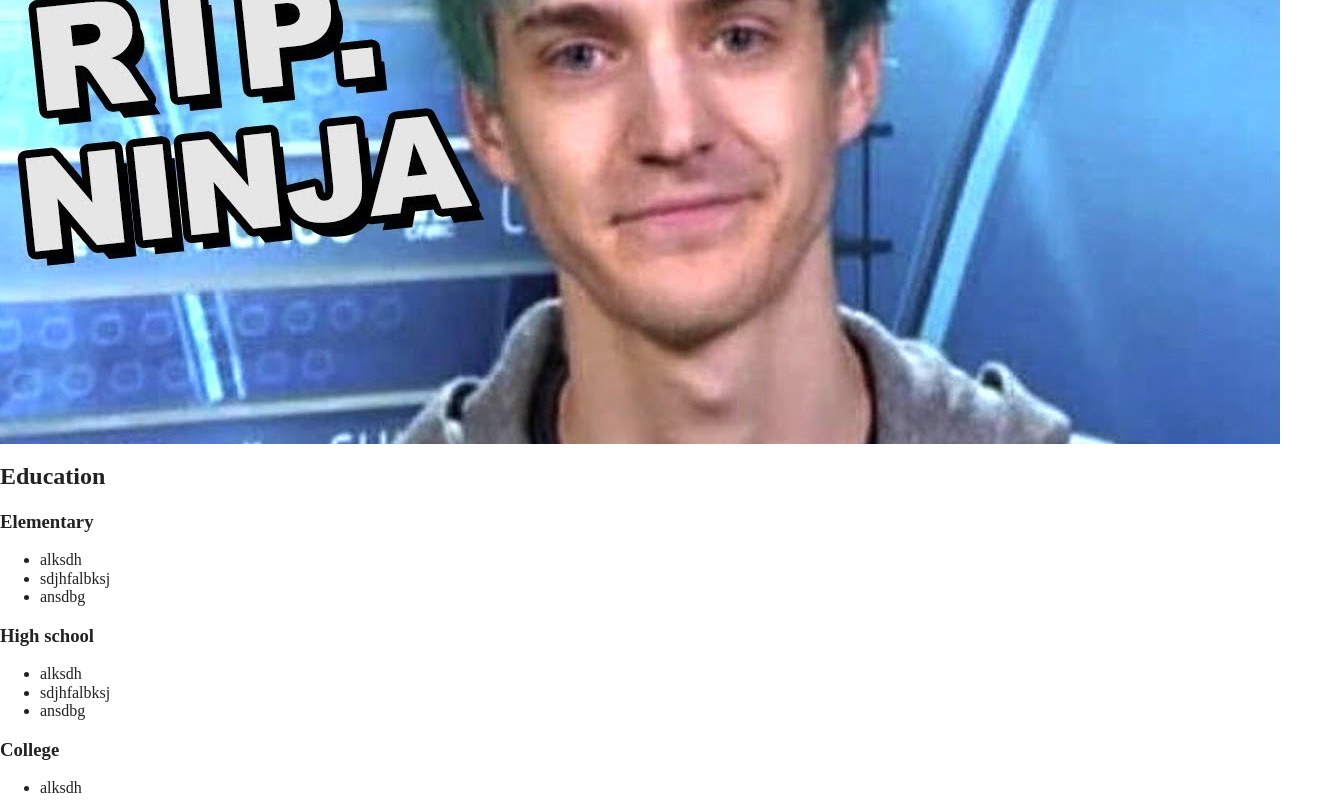
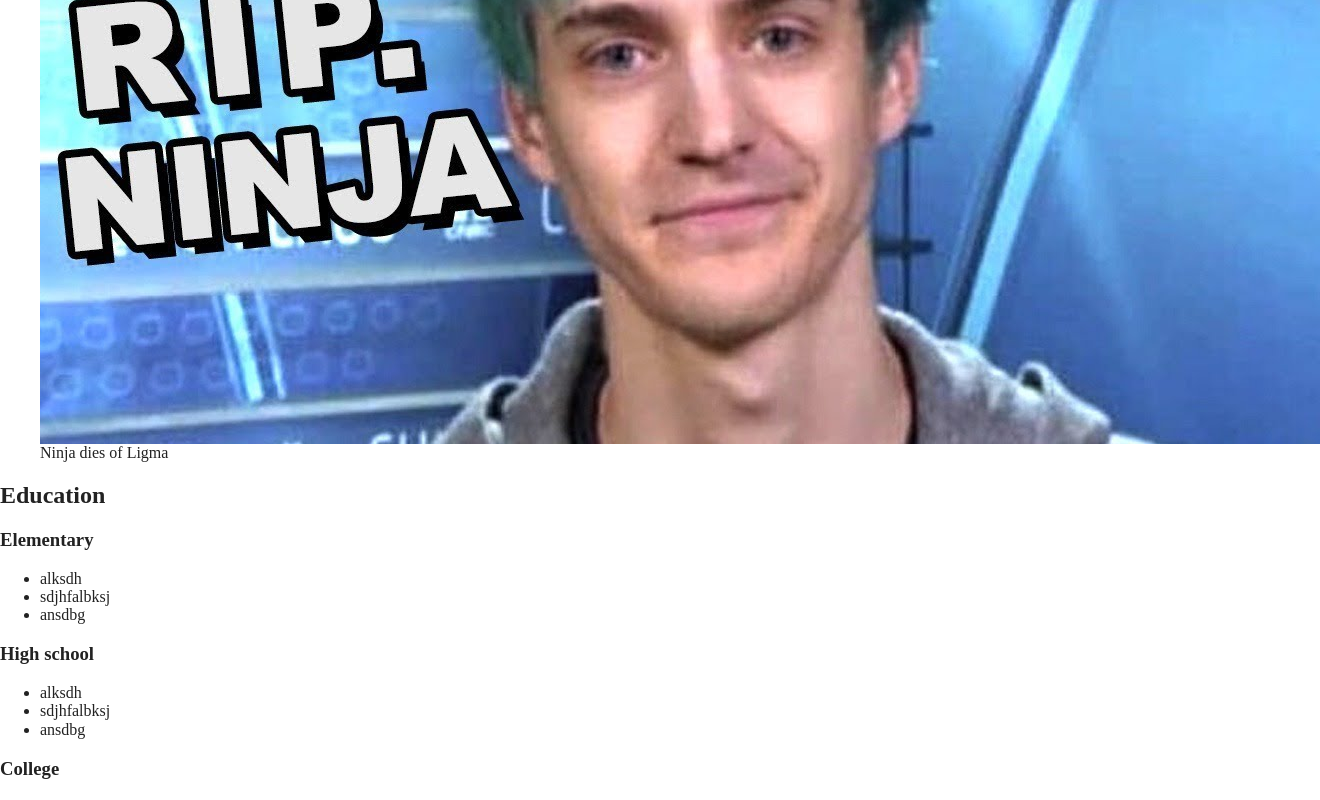
Before and after one commit to loganray14/html-section-content, a website built with Parcel: page index.html in a window 1280 px wide. Shown: the part 438-1238 px from the top of the page, 1320 px wide, since content can reach past the window. Built offline with nearby package versions, Linux system fonts and the light colour scheme.

Commit message:
updated info

```diff
--- a/index.html
+++ b/index.html
@@ -27,7 +27,10 @@
     <h1>Logan Ray</h1>
     <h2>About</h2>
     <p>peepee poopoo</p>
-    <img src="img/rip-ninja.jpeg" alt="Ninja Dies of Ligma">
+    <figure>
+      <img src="img/rip-ninja.jpeg" alt="Ninja Dies of Ligma">
+        <figcaption>Ninja dies of Ligma</figcaption>
+    </figure>
   </header>
   <main>
     <section>
```
